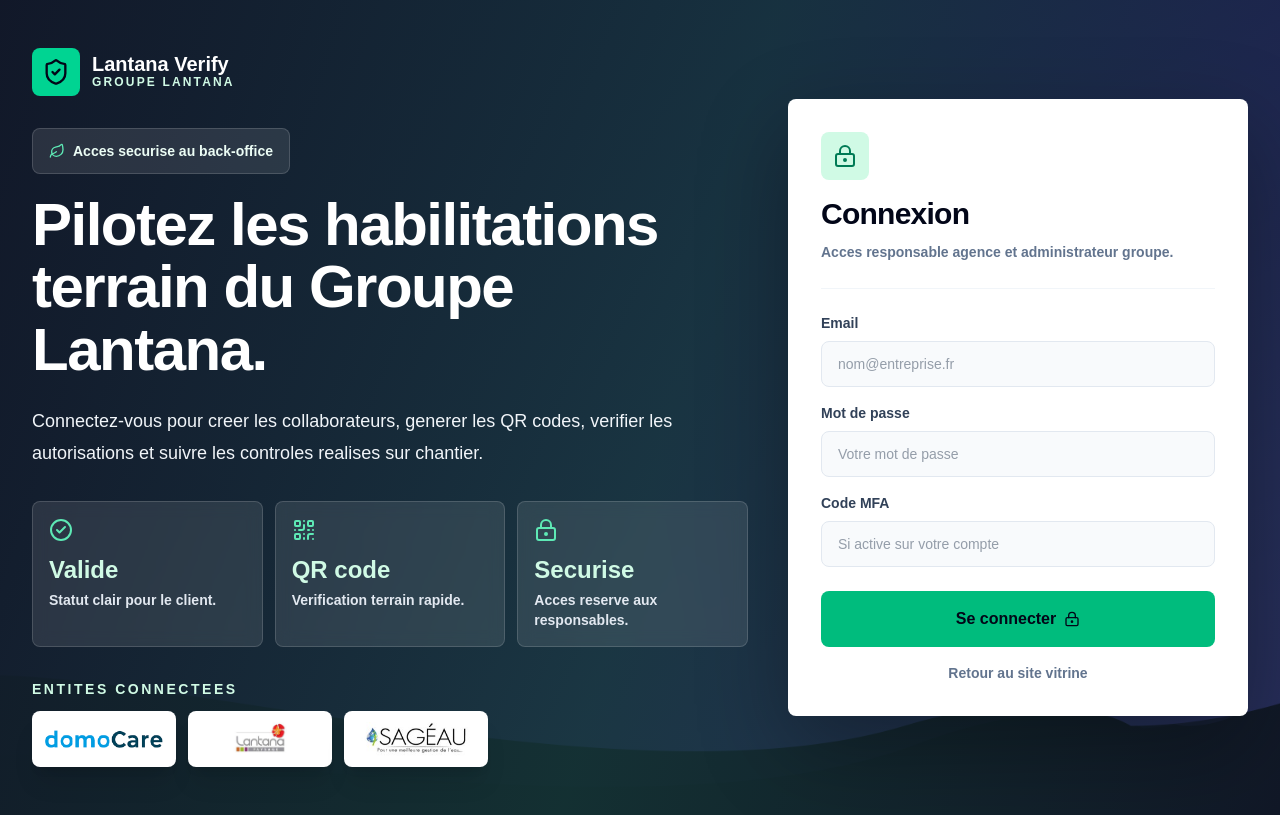
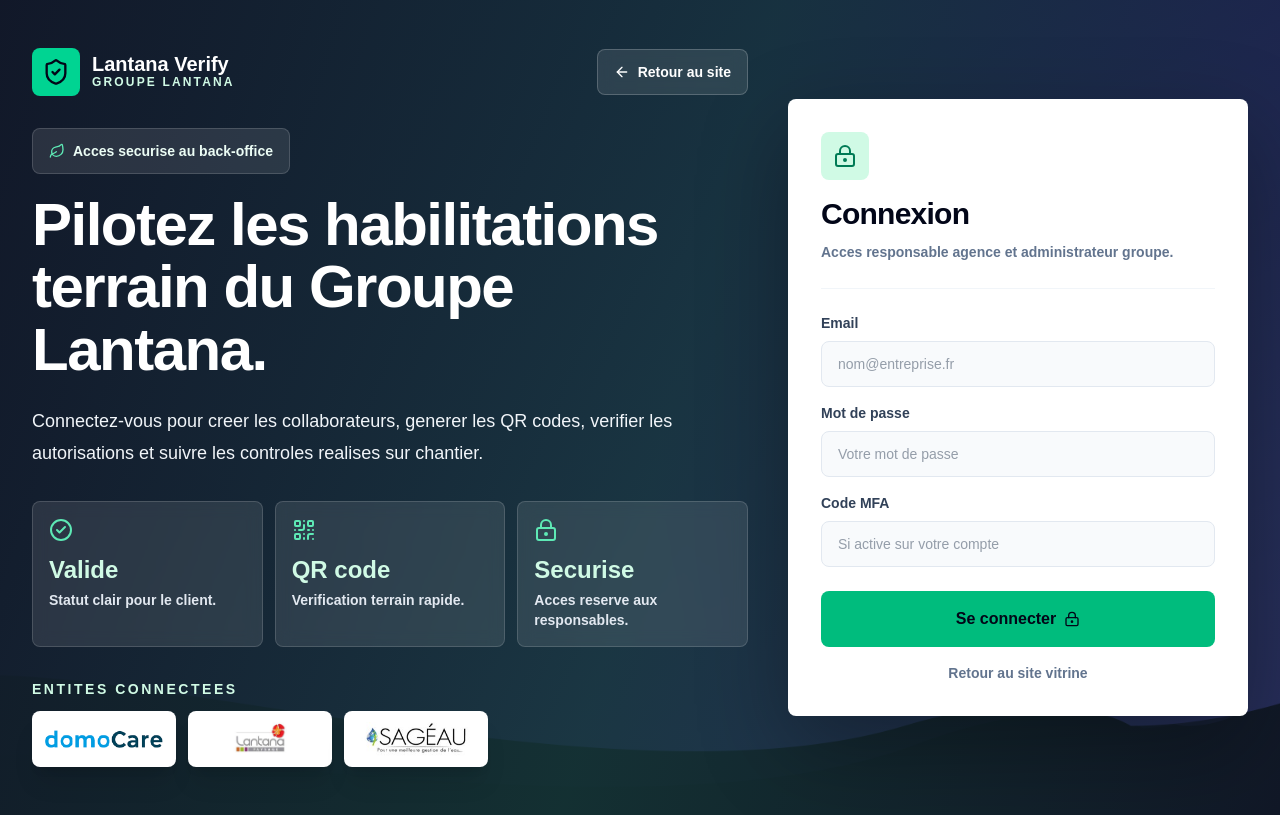
Before and after one commit to domocare/domocare-verify, a Next.js app: page /login in a window 1280 px wide. Built offline with nearby package versions, Linux system fonts and the light colour scheme.

Commit message:
Add homepage link to login page

```diff
--- a/app/login/login-form.tsx
+++ b/app/login/login-form.tsx
@@ -3,7 +3,7 @@
 import Image from "next/image";
 import Link from "next/link";
 import { useState } from "react";
-import { CheckCircle2, Leaf, LockKeyhole, QrCode, ShieldCheck } from "lucide-react";
+import { ArrowLeft, CheckCircle2, Leaf, LockKeyhole, QrCode, ShieldCheck } from "lucide-react";
 import CompanyLogo from "@/components/company-logo";
 import { companyBrands } from "@/lib/company-branding";
 
@@ -43,6 +43,7 @@ export default function LoginForm() {
 
       <div className="relative z-10 mx-auto grid min-h-screen w-full max-w-7xl items-center gap-10 px-4 py-8 sm:px-6 md:py-12 lg:grid-cols-[1fr_460px] lg:px-8">
         <section className="space-y-8">
+          <div className="flex flex-col gap-4 sm:flex-row sm:items-center sm:justify-between">
             <Link href="/" className="inline-flex items-center gap-3 text-white">
               <span className="flex h-12 w-12 items-center justify-center rounded-lg bg-emerald-400 text-slate-950">
                 <ShieldCheck className="h-7 w-7" />
@@ -54,6 +55,15 @@ export default function LoginForm() {
                 </span>
               </span>
             </Link>
+
+            <Link
+              href="/"
+              className="inline-flex w-fit items-center justify-center gap-2 rounded-lg border border-white/20 bg-white/10 px-4 py-3 text-sm font-black text-white backdrop-blur transition hover:bg-white hover:text-slate-950"
+            >
+              <ArrowLeft className="h-4 w-4" />
+              Retour au site
+            </Link>
+          </div>
 
           <div>
             <div className="mb-5 inline-flex items-center gap-2 rounded-lg border border-white/15 bg-white/10 px-4 py-3 text-sm font-bold text-emerald-50">
```
Lines whose indentation alone changed are shown as unchanged.
